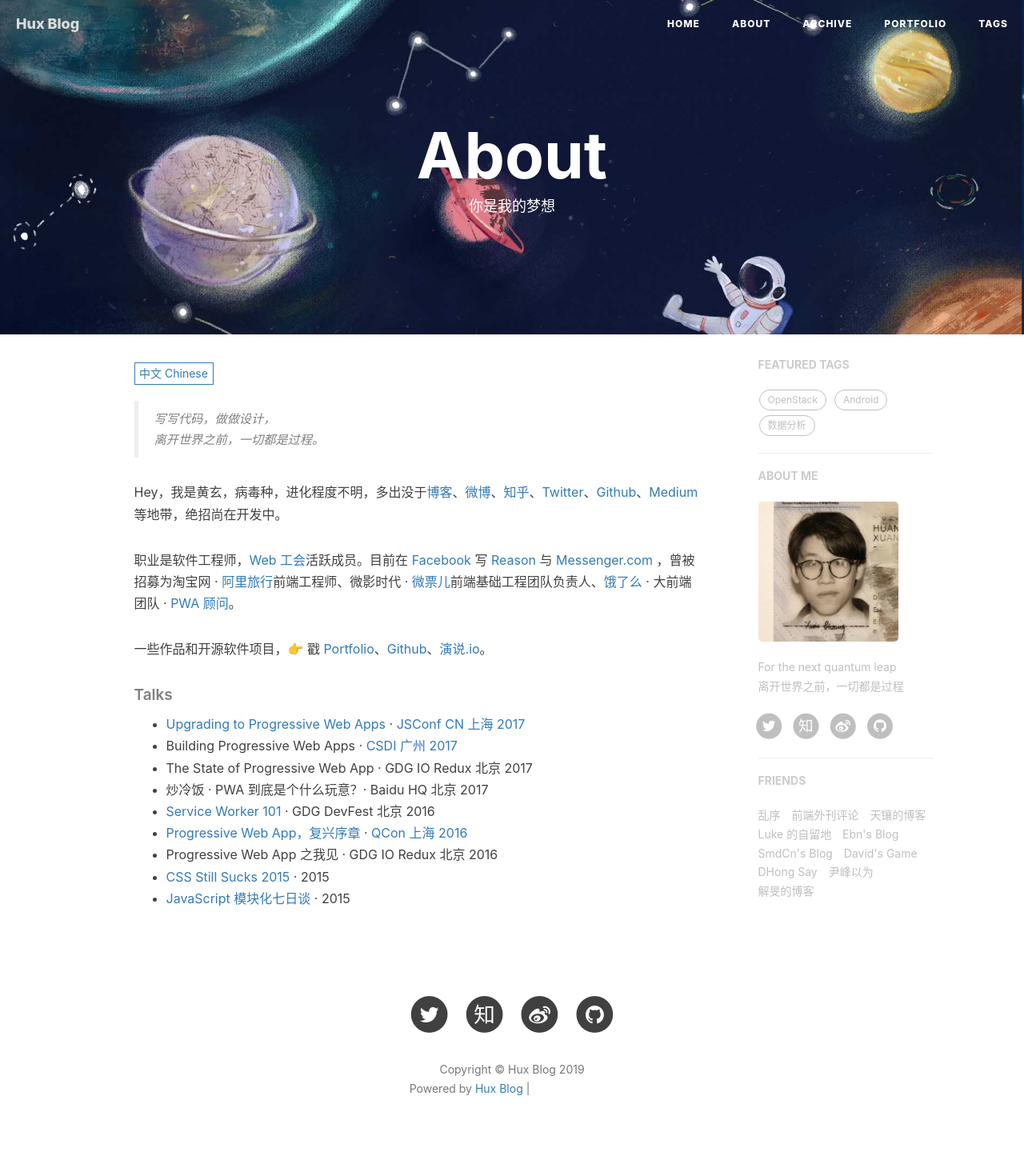
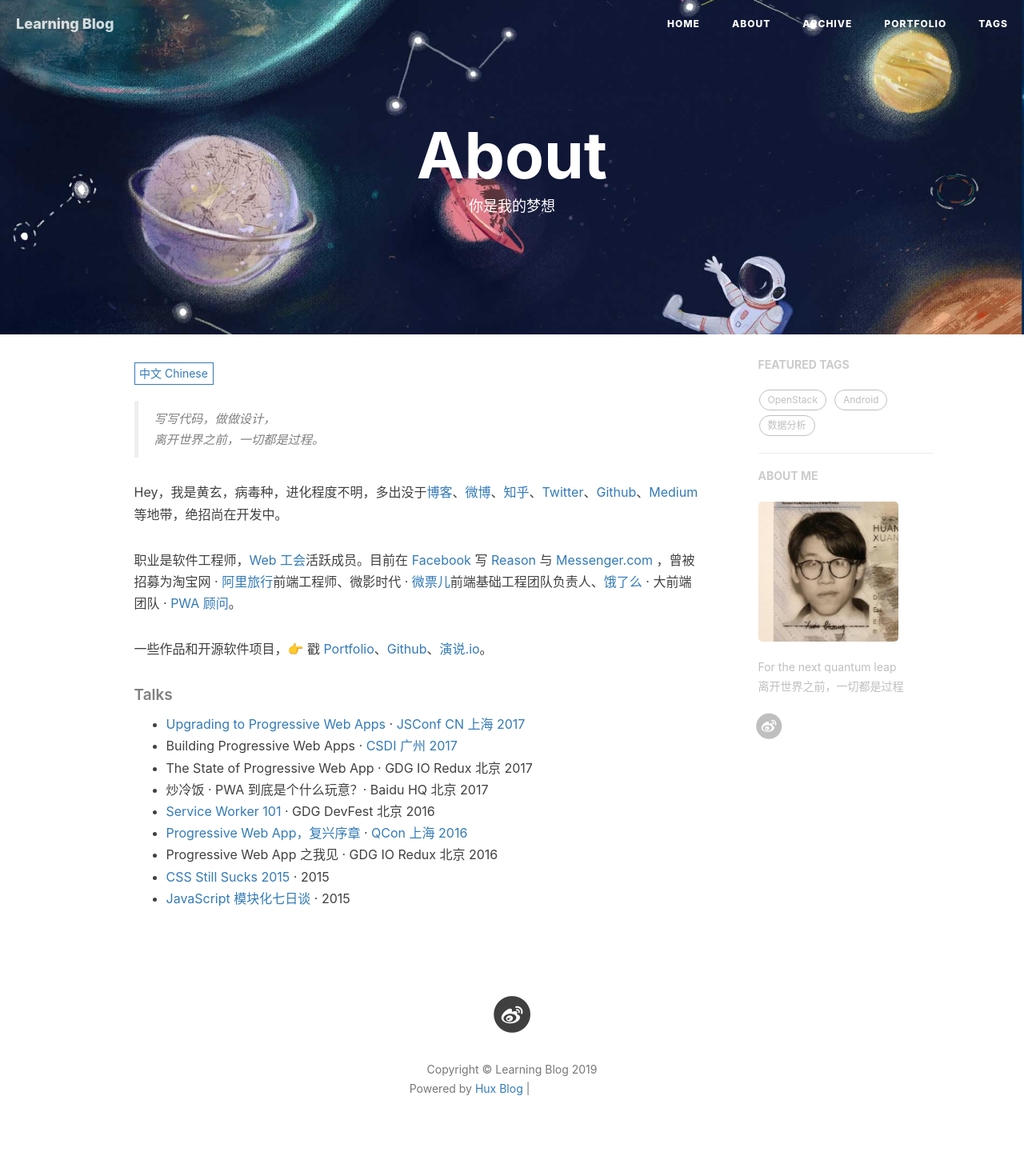
Before and after one commit to JokerBlog/JokerBlog.github.io, a Jekyll site: the page built from about.html, in a window 1280 px wide. Shown: the whole page at 80% size. Built offline with Jekyll 4.4.1, drawn with Linux system fonts in a browser that asks for light colours; nearby versions of some CDN libraries; comment, search, counter and statistics services are not loaded; part of the change alters nothing that is shown; grey boxes are pictures that could not be loaded.

Commit message:
修改配置文件

```diff
--- a/_config.yml
+++ b/_config.yml
@@ -1,11 +1,11 @@
 # Site settings
-title: Hux Blog
-SEOTitle: 黄玄的博客 | Hux Blog
+title: Learning Blog
+SEOTitle: 石头的博客 | Joker Blog
 header-img: img/home-bg.jpg
 email: huxpro@gmail.com
 description: "关于程序与设计、黑客与画家 | 黄玄，Web & Mobile Lover，Software Engineer，UX Designer | 这里是 @Hux黄玄 的个人博客，与你一起发现更大的世界。"
-keyword: "黄玄, Hux黄玄, Hux, 鬼栈, huxpro, @huxpro, 黄玄的博客, Hux Blog, 博客, 个人网站, 互联网, Web, JavaScript, 前端, 设计"
-url: "https://huangxuan.me"              # your host, for absolute URL
+keyword: "石头，Android，Python，数据分析，前端，英语，摄影"
+url: ""              # your host, for absolute URL
 baseurl: ""                             # for example, '/blog' if your blog hosted on 'host/blog'
 
 # Publish posts or collection documents with a future date.
@@ -13,10 +13,10 @@ future: true
 
 # SNS settings
 RSS: false
-weibo_username:     huxpro
-zhihu_username:     huxpro
-github_username:    huxpro
-twitter_username:   huxpro
+weibo_username:     十方树
+# zhihu_username:     huxpro
+# github_username:    huxpro
+# twitter_username:   huxpro
 #facebook_username:  huxpro
 #linkedin_username:  firstname-lastname-idxxxx
 
@@ -26,7 +26,7 @@ twitter_username:   huxpro
 # from 2016, 'pygments' is unsupported on GitHub Pages. Use 'rouge' for highlighting instead.
 highlighter: rouge
 permalink: pretty
-paginate: 10
+paginate: 15
 exclude: ["less","node_modules","Gruntfile.js","package.json","README.md","README.zh.md"]
 anchorjs: true                          # if you want to customize anchor. check out line:181 of `post.html`
 # If you have timezone issue (e.g. #68) in China, uncomment to use this:
@@ -101,39 +101,39 @@ page-mathjax: false
 
 
 # Friends
-friends: [
-    {
-    #     title: "Su",
-    #     href: "http://su.gallery/"
-    # },{
-        title: "乱序",
-        href: "http://mida.re/"
-    },{
-        title: "前端外刊评论",
-        href: "http://qianduan.guru/"
-    },{
-        title: "天镶的博客",
-        href: "http://lingyu.wang/"
-    },{
-        title: "Luke 的自留地",
-        href: "http://hmqk1995.github.io"
-    },{
-        title: "Ebn's Blog",
-        href: "http://ebnbin.com/"
-    },{
-        title: "SmdCn's Blog",
-        href: "http://blog.smdcn.net"
-    },{
-        title: "David's Game",
-        href: "https://www.ruoyaowu.com/"
-    },{
-        title: "DHong Say",
-        href: "http://dhong.co"
-    },{
-        title: "尹峰以为",
-        href: "http://ingf.github.io/"
-    },{
-        title: "解旻的博客",
-        href: "http://xieminis.me/"
-    }
-]
+# friends: [
+#     {
+#     #     title: "Su",
+#     #     href: "http://su.gallery/"
+#     # },{
+#         title: "乱序",
+#         href: "http://mida.re/"
+#     },{
+#         title: "前端外刊评论",
+#         href: "http://qianduan.guru/"
+#     },{
+#         title: "天镶的博客",
+#         href: "http://lingyu.wang/"
+#     },{
+#         title: "Luke 的自留地",
+#         href: "http://hmqk1995.github.io"
+#     },{
+#         title: "Ebn's Blog",
+#         href: "http://ebnbin.com/"
+#     },{
+#         title: "SmdCn's Blog",
+#         href: "http://blog.smdcn.net"
+#     },{
+#         title: "David's Game",
+#         href: "https://www.ruoyaowu.com/"
+#     },{
+#         title: "DHong Say",
+#         href: "http://dhong.co"
+#     },{
+#         title: "尹峰以为",
+#         href: "http://ingf.github.io/"
+#     },{
+#         title: "解旻的博客",
+#         href: "http://xieminis.me/"
+#     }
+# ]
```
